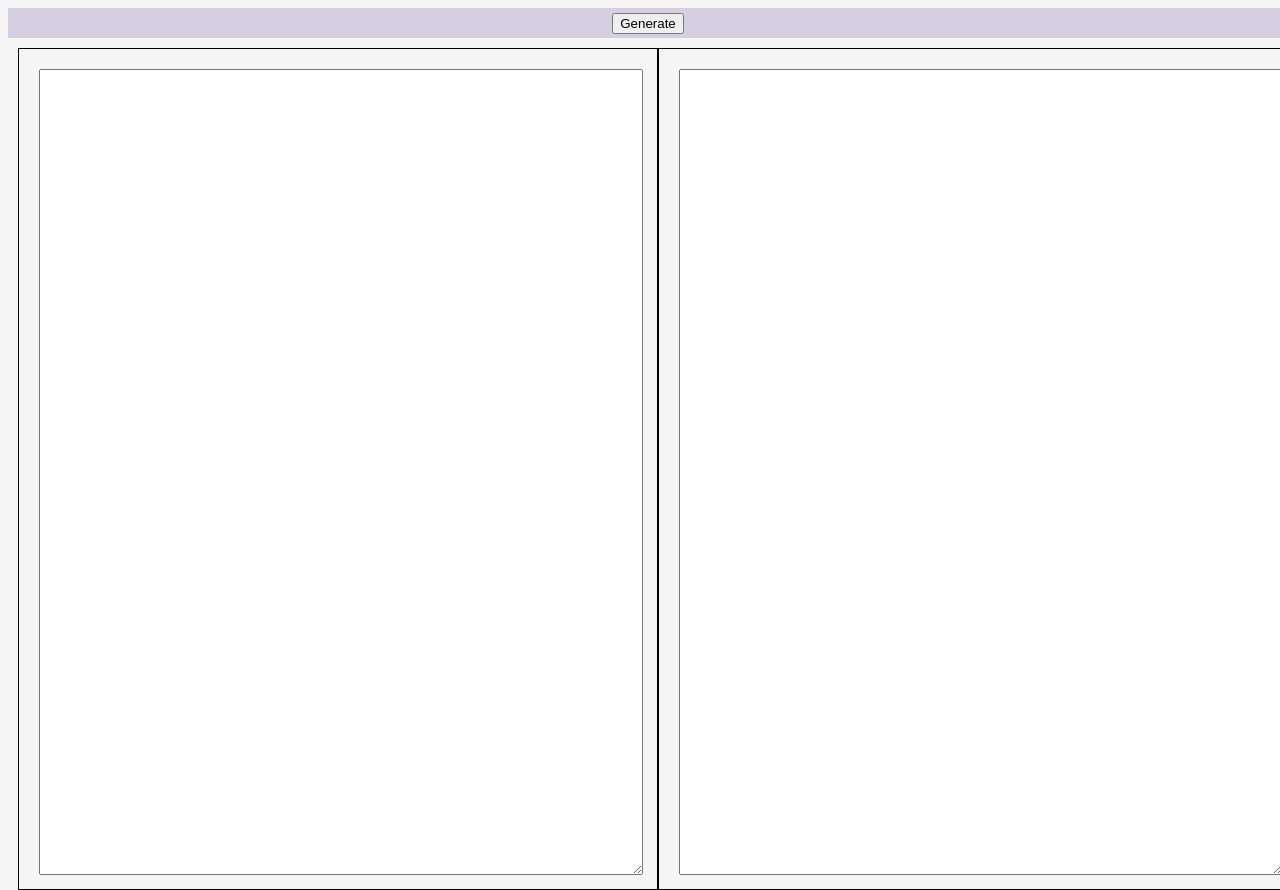
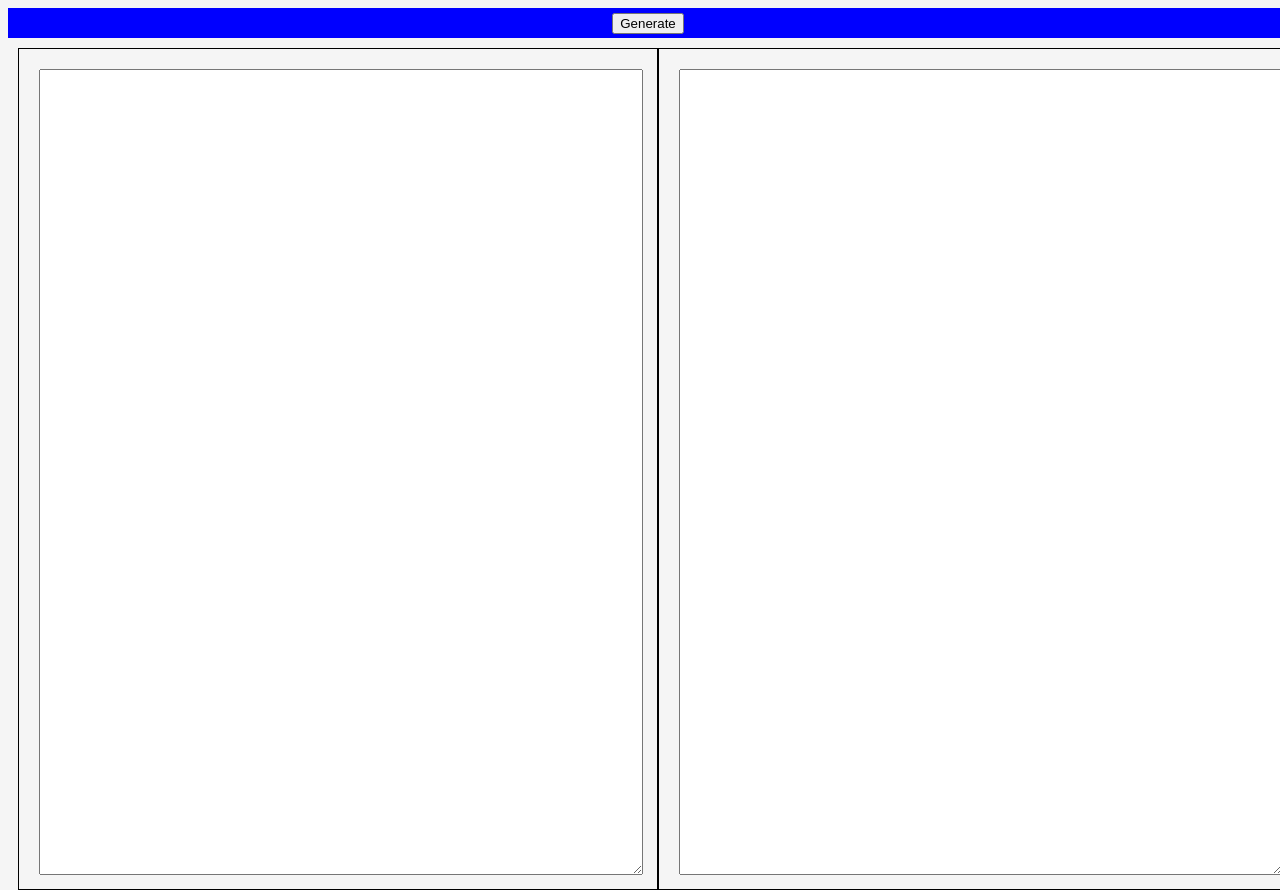
Before and after one commit to vinicius-caputo/xib2swift, a website built with webpack: page docs/index.html in a window 1280 px wide. Shown: the top 890 px of the page. Built offline with nearby package versions, Linux system fonts and the light colour scheme.

Commit message:
Update style.css

```diff
--- a/docs/style.css
+++ b/docs/style.css
@@ -11,7 +11,7 @@ body {
     align-items: center;
     width: 100%;
     height: 30px;
-    background-color: #d5cfe2;
+    background-color: blue;
     color: white;
     font-size: 20px;
     font-family: 'Roboto', sans-serif;
```
